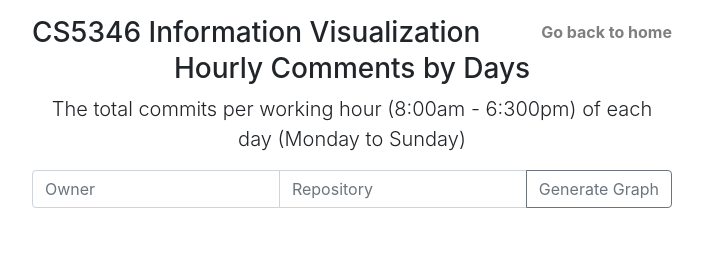
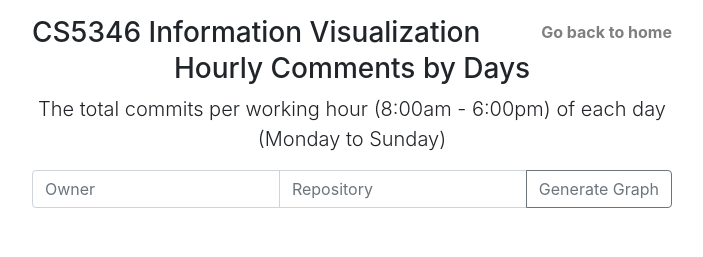
Before and after one commit to youyun/gitviz, a plain HTML site: page Mini-Project1/webapp/graph_2.html in a window 1280 px wide. Shown: the whole page, without its empty margins (288-991 px from the left). Drawn offline with Linux system fonts and the light colour scheme; sample sign-in values are in the browser's storage.

Commit message:
fixed type

```diff
--- a/Mini-Project1/webapp/graph_2.html
+++ b/Mini-Project1/webapp/graph_2.html
@@ -18,7 +18,7 @@
     </header>
     <div class="pricing-header text-center">
       <h3 class="display-5">Hourly Comments by Days</h3>
-      <p class="lead">The total commits per working hour (8:00am - 6:300pm) of each day (Monday to Sunday)</p>
+      <p class="lead">The total commits per working hour (8:00am - 6:00pm) of each day (Monday to Sunday)</p>
     </div>
     <div class="input-group">
       <input type="text" class="form-control" id="owner" aria-label="The name of owner/user" placeholder="Owner">
```
